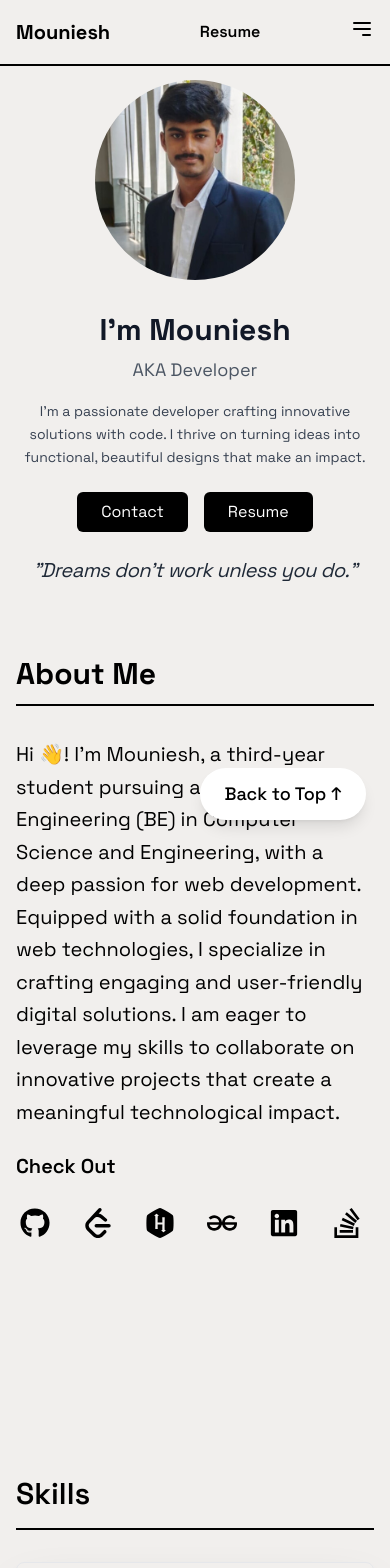
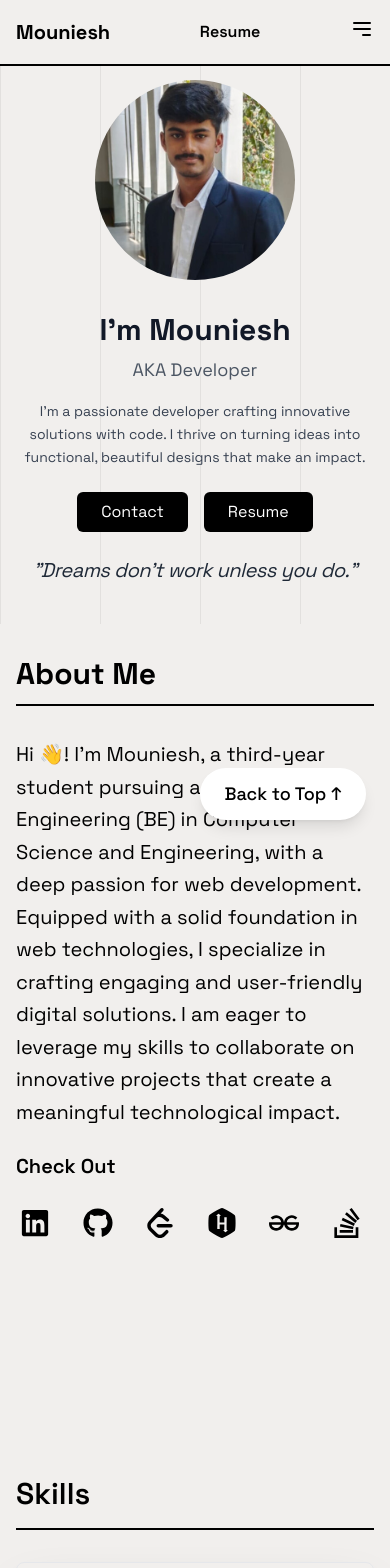
Before and after one commit to Mounieshh/portfolio-mouniesh, a Next.js app: page / in a window 390 px wide. Shown: the top 1568 px of the page. Built offline with nearby package versions, Linux system fonts and the light colour scheme.

Commit message:
about links added

```diff
--- a/app/contact/page.jsx
+++ b/app/contact/page.jsx
@@ -1,7 +1,9 @@
 import Link from "next/link";
+import Footer from "@/components/footer";
 
 const ContactPage = () => {
   return (
+    <>
     <div className="min-h-screen bg-background max-w-6xl mx-auto pt-12 md:pt-16 lg:pt-20 py-6 md:py-8 lg:py-10 flex flex-col items-start px-4 sm:px-6 md:px-0">
       <div className="pt-4 md:pt-6 lg:pt-8 mt-6 md:mt-8 lg:mt-10 border-b-2 border-black text-4xl sm:text-5xl md:text-6xl lg:text-8xl font-bold text-left w-full">
         Contact
@@ -83,6 +85,8 @@ const ContactPage = () => {
         </div>
       </div>
     </div>
+    <Footer/>
+    </>
   );
 };
 
--- a/components/about.jsx
+++ b/components/about.jsx
@@ -1,19 +1,29 @@
-"use client"
+"use client";
 
-import Image from "next/image"
-import React from "react"
-import Link from "next/link"
-import { motion } from "framer-motion"
-import { FaGithub, FaHackerrank, FaLinkedin } from "react-icons/fa"
-import { SiLeetcode } from "react-icons/si"
-import { SiGeeksforgeeks, SiStackoverflow } from "react-icons/si"
+import Image from "next/image";
+import React from "react";
+import Link from "next/link";
+import { motion } from "framer-motion";
+import { FaGithub, FaHackerrank, FaLinkedin } from "react-icons/fa";
+import { SiLeetcode } from "react-icons/si";
+import { SiGeeksforgeeks, SiStackoverflow } from "react-icons/si";
 
 const AboutPage = () => {
   const iconVariants = {
     initial: { scale: 1, opacity: 1 },
     hover: { scale: 1.1, y: -10, opacity: 1 },
     tap: { scale: 1.2, y: -15, opacity: 1, transition: { duration: 0.2 } },
-  }
+  };
+
+  // Animation variants for the image
+  const imageVariants = {
+    hidden: { scale: 0, opacity: 0 },
+    visible: {
+      scale: 1,
+      opacity: 1,
+      transition: { duration: 0.8, ease: "easeOut" },
+    },
+  };
 
   return (
     <section id="about" className="pt-2 md:pt-8 lg:pt-4">
@@ -25,14 +35,31 @@ const AboutPage = () => {
           <div className="flex flex-col md:flex-row lg:flex-row items-start gap-8">
             <div className="w-full sm:mt-12 md:w-1/2 lg:mt-9">
               <p className="text-xl text-black leading-relaxed mb-6">
-              Hi 👋! I’m Mouniesh, a third-year student pursuing a Bachelor of Engineering (BE) in Computer Science and Engineering, with a deep passion for web development. Equipped with a solid foundation in web technologies, I specialize in crafting engaging and user-friendly digital solutions. I am eager to leverage my skills to collaborate on innovative projects that create a meaningful technological impact.
+                Hi 👋! I’m Mouniesh, a third-year student pursuing a Bachelor of Engineering (BE) in Computer Science and Engineering, with a deep passion for web development. Equipped with a solid foundation in web technologies, I specialize in crafting engaging and user-friendly digital solutions. I am eager to leverage my skills to collaborate on innovative projects that create a meaningful technological impact.
               </p>
 
               <div className="md:flex md:flex-col lg:flex lg:flex-col mb-7 text-xl font-semibold">
                 Check Out
               </div>
               <div className="flex flex-row md:flex-row gap-4 justify-center md:justify-start">
-
+              <div className="w-full md:w-auto">
+                  <Link
+                    href="https://www.linkedin.com/in/mouniesh-vijayakumar-2447a2256/"
+                    target="_blank"
+                    rel="noopener noreferrer"
+                    className="text-black transition-colors duration-300 flex items-center justify-center md:justify-start"
+                  >
+                    <motion.div
+                      variants={iconVariants}
+                      initial="initial"
+                      whileHover="hover"
+                      whileTap="tap"
+                      className="flex items-center"
+                    >
+                      <FaLinkedin className="text-3xl md:text-4xl mr-2" />
+                    </motion.div>
+                  </Link>
+                </div>
                 <div className="w-full md:w-auto">
                   <Link
                     href="https://github.com/Mounieshh"
@@ -53,7 +80,7 @@ const AboutPage = () => {
                 </div>
                 <div className="w-full md:w-auto">
                   <Link
-                    href="https://leetcode.com/Mounieshh"
+                    href="https://leetcode.com/u/Mounieshh/"
                     target="_blank"
                     rel="noopener noreferrer"
                     className="text-black transition-colors duration-300 flex items-center justify-center md:justify-start"
@@ -71,7 +98,7 @@ const AboutPage = () => {
                 </div>
                 <div className="w-full md:w-auto">
                   <Link
-                    href="https://www.hackerrank.com/Mounieshh"
+                    href="https://www.hackerrank.com/profile/iammounieshv"
                     target="_blank"
                     rel="noopener noreferrer"
                     className="text-black transition-colors duration-300 flex items-center justify-center md:justify-start"
@@ -89,7 +116,7 @@ const AboutPage = () => {
                 </div>
                 <div className="w-full md:w-auto">
                   <Link
-                    href="https://www.geeksforgeeks.org/users/Mounieshh"
+                    href="https://www.geeksforgeeks.org/user/iammounenvb/"
                     target="_blank"
                     rel="noopener noreferrer"
                     className="text-black transition-colors duration-300 flex items-center justify-center md:justify-start"
@@ -105,27 +132,10 @@ const AboutPage = () => {
                     </motion.div>
                   </Link>
                 </div>
+
                 <div className="w-full md:w-auto">
                   <Link
-                    href="https://www.linkedin.com/in/Mounieshh"
-                    target="_blank"
-                    rel="noopener noreferrer"
-                    className="text-black transition-colors duration-300 flex items-center justify-center md:justify-start"
-                  >
-                    <motion.div
-                      variants={iconVariants}
-                      initial="initial"
-                      whileHover="hover"
-                      whileTap="tap"
-                      className="flex items-center"
-                    >
-                      <FaLinkedin className="text-3xl md:text-4xl mr-2" />
-                    </motion.div>
-                  </Link>
-                </div>
-                <div className="w-full md:w-auto">
-                  <Link
-                    href="https://stackoverflow.com/users/Mounieshh"
+                    href="https://stackoverflow.com/users/24472241/mouniesh"
                     target="_blank"
                     rel="noopener noreferrer"
                     className="text-black transition-colors duration-300 flex items-center justify-center md:justify-start"
@@ -145,7 +155,12 @@ const AboutPage = () => {
             </div>
 
             <div className="hidden sm:hidden md:w-1/2 md:flex md:justify-end">
-              <div className="relative w-full aspect-[2/3] h-auto overflow-hidden shadow-lg md:h-[70vh] md:w-[30vw]">
+              <motion.div
+                className="relative w-full aspect-[2/3] h-auto overflow-hidden shadow-lg md:h-[70vh] md:w-[30vw]"
+                initial="hidden"
+                animate="visible"
+                variants={imageVariants}
+              >
                 <Image
                   src="/project/port.jpg"
                   alt="Mouniesh"
@@ -153,13 +168,22 @@ const AboutPage = () => {
                   style={{ objectFit: "cover" }}
                   className="grayscale"
                 />
-              </div>
+              </motion.div>
             </div>
           </div>
         </div>
       </div>
     </section>
-  )
-}
+  );
+};
 
-export default AboutPage
+const imageVariants = {
+  hidden: { scale: 0, opacity: 0 },
+  visible: {
+    scale: 1,
+    opacity: 1,
+    transition: { duration: 0.8, ease: "easeOut" },
+  },
+};
+
+export default AboutPage;
--- a/components/footer.jsx
+++ b/components/footer.jsx
@@ -63,7 +63,7 @@ const Footer = () => {
             <FaLinkedin className="text-2xl" /> LinkedIn ↗
           </a>
           <a href="#" className="flex items-center gap-3 hover:underline transition-transform transform hover:translate-x-2">
-            <FaDribbble className="text-2xl" /> Dribbble ↗
+            <FaDribbble className="text-2xl" /> Dev Community ↗
           </a>
         </div>
 
--- a/components/hero.jsx
+++ b/components/hero.jsx
@@ -3,10 +3,8 @@
 import Image from "next/image";
 import Link from "next/link";
 import { motion } from "framer-motion";
-import { useEffect, useState } from "react";
 
 const Hero = () => {
-
   const textVariants = {
     hidden: { opacity: 0, y: 20 },
     visible: { opacity: 1, y: 0, transition: { duration: 0.8 } },
@@ -23,8 +21,8 @@ const Hero = () => {
   };
 
   return (
-    <section className="font-space-grotesk max-w-6xl mx-auto px-4 pt-20 py-10 md:pt-28 md:py-12 lg:pt-32 lg:py-14">
-      <div className="flex flex-col md:flex-row lg:flex-row items-center justify-between gap-8">
+    <section className="relative font-space-grotesk max-w-6xl mx-auto px-4 pt-20 py-10 md:pt-28 md:py-12 lg:pt-32 lg:py-14 before:absolute before:inset-0 before:bg-[linear-gradient(to_right,#00000010_1px,transparent_1px)] before:bg-[size:100px_100%] before:pointer-events-none">
+      <div className="relative flex flex-col md:flex-row lg:flex-row items-center justify-between gap-8">
         <div className="md:flex hidden md:w-1/2 lg:w-1/2 justify-center items-center">
           <Link href="/">
             <motion.div
```
